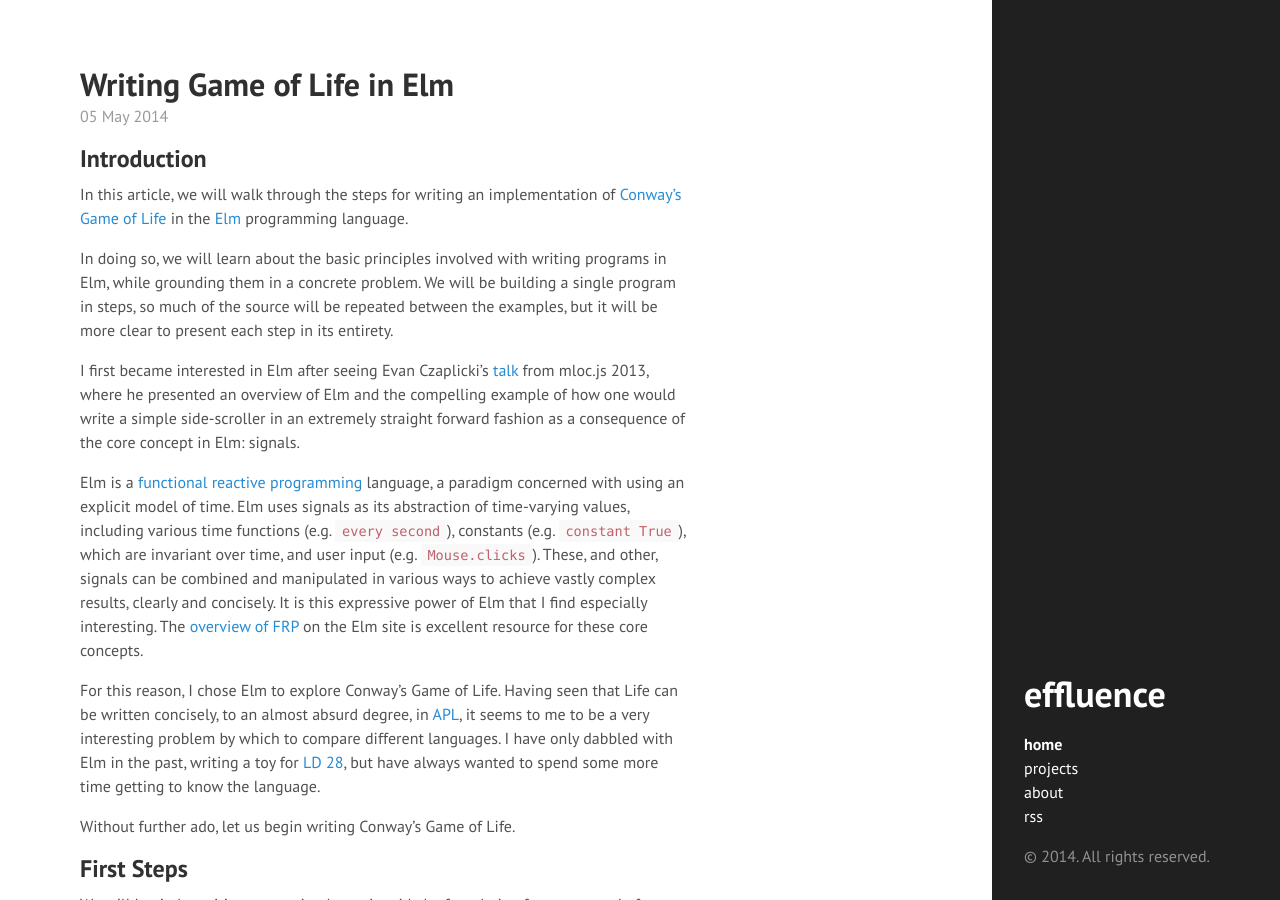
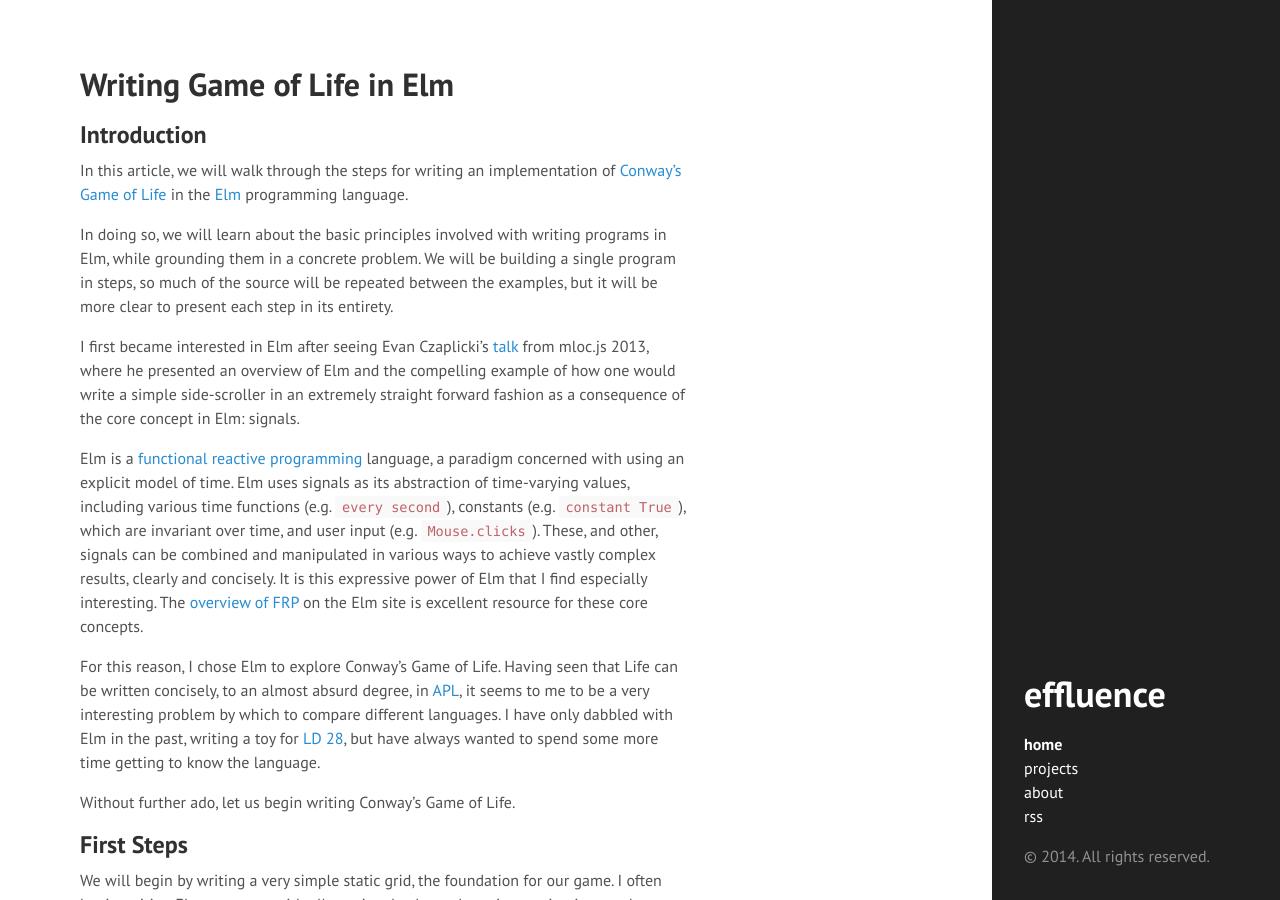
Before and after one commit to sonnym/sonnym.github.io-src, a Jekyll site: the page built from index.html, in a window 1280 px wide and 900 px high. Built offline with Jekyll 4.4.1, drawn with Linux system fonts in a browser that asks for light colours; Markdown is read by kramdown in place of the engine named in the settings; the list of posts is cut into pages by our own code; some of the changed text lies outside the part shown.

Commit message:
remove dates from index

```diff
--- a/index.html
+++ b/index.html
@@ -11,8 +11,6 @@ title: home
         {{ post.title }}
       </a>
     </h1>
-
-    <span class="post-date">{{ post.date | date_to_string }}</span>
 
     {{ post.content }}
   </div>
```
